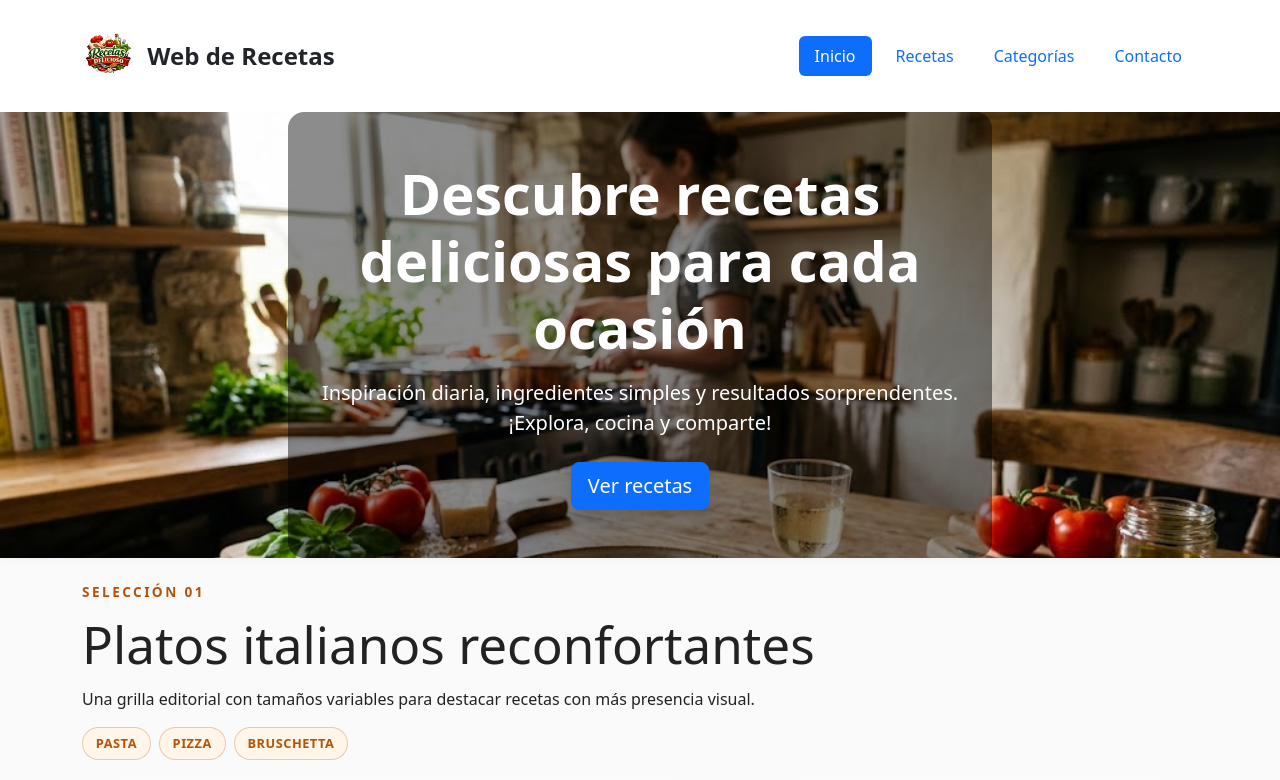
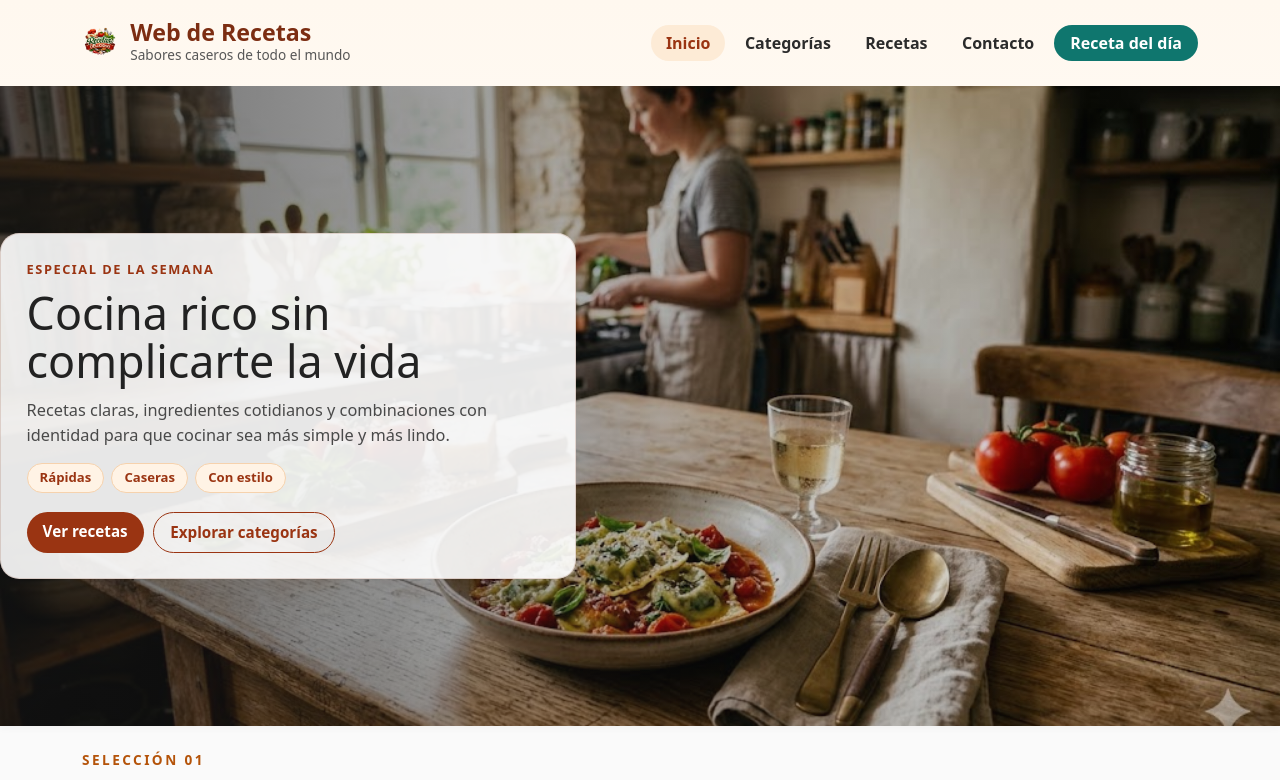
Before and after one commit to luchoNeiman/Web_de_recetas-maqueta-UMAI, a plain HTML site: page index.html in a window 1280 px wide. Shown: the top 780 px of the page. Drawn offline with nearby package versions, Linux system fonts and the light colour scheme.

Commit message:
mejore navbar y hero agregandole identidad visual

```diff
--- a/assets/css/styles.css
+++ b/assets/css/styles.css
@@ -45,31 +45,192 @@ select {
 
 /* HEADER */
 .header-main {
-    background: #fff;
+    background: linear-gradient(180deg, #fff8ef 0%, #ffffff 100%);
     box-shadow: 0 0.125rem 0.5rem rgba(0, 0, 0, 0.04);
     margin-bottom: 1.5rem;
 }
 
+.navbar-recetas {
+    align-items: center;
+    display: flex;
+    flex-wrap: wrap;
+    gap: 1rem;
+    justify-content: space-between;
+    padding-block: 1rem;
+}
+
+.brand-recetas {
+    align-items: center;
+    display: flex;
+    gap: 0.75rem;
+}
+
+.brand-copy {
+    display: grid;
+    gap: 0.1rem;
+}
+
+.brand-title {
+    color: #7c2d12;
+    font-size: 1.45rem;
+    font-weight: 800;
+    line-height: 1;
+}
+
+.brand-subtitle {
+    color: #575757;
+    font-size: 0.85rem;
+}
+
 .logo-header {
-    height: 5rem;
+    border-radius: 0.75rem;
+    height: 3.4rem;
     width: auto;
-    margin-right: 0.75rem;
+}
+
+.menu-recetas {
+    align-items: center;
+    display: flex;
+    flex-wrap: wrap;
+    gap: 0.35rem;
+    list-style: none;
+    margin: 0;
+    padding: 0;
+}
+
+.menu-link {
+    border-radius: 999rem;
+    color: #2b2b2b;
+    font-weight: 600;
+    padding: 0.45rem 0.9rem;
+    transition: background-color 150ms ease, color 150ms ease;
+}
+
+.menu-link:hover,
+.menu-link:focus-visible,
+.menu-link--active {
+    background: #fdebd6;
+    color: #9a3412;
+}
+
+.menu-cta {
+    background: #0f766e;
+    border-radius: 999rem;
+    color: #ffffff;
+    font-weight: 700;
+    padding: 0.45rem 1rem;
+    transition: background-color 150ms ease;
+}
+
+.menu-cta:hover,
+.menu-cta:focus-visible {
+    background: #0c615b;
 }
 
 /* HERO */
 .hero-section {
-    min-height: 22rem;
+    align-items: center;
+    display: flex;
+    min-height: 40rem;
     background-image: url('../img/banner.jpeg');
+    background-position: center;
     background-repeat: no-repeat;
     background-size: cover;
+    padding: 1.25rem 0;
+    position: relative;
+}
+
+.hero-section::before {
+    background: linear-gradient(90deg, rgba(24, 24, 24, 0.66) 0%, rgba(24, 24, 24, 0.28) 55%, rgba(24, 24, 24, 0.1) 100%);
+    content: "";
+    inset: 0;
+    position: absolute;
 }
 
 .hero-content {
-    padding: 3rem 1rem;
-    background: rgba(0, 0, 0, 0.45);
-    border-radius: 1rem;
-    max-width: 44rem;
-    margin: 0 auto;
+    background: rgba(255, 255, 255, 0.9);
+    border: 0.0625rem solid rgba(124, 45, 18, 0.16);
+    border-radius: 1.2rem;
+    color: #222;
+    margin-inline: 0;
+    max-width: 36rem;
+    padding: 1.6rem;
+    position: relative;
+    z-index: 1;
+}
+
+.hero-kicker {
+    color: #9a3412;
+    font-size: 0.8rem;
+    font-weight: 700;
+    letter-spacing: 0.12em;
+    margin-bottom: 0.6rem;
+    text-transform: uppercase;
+}
+
+.hero-content h1 {
+    font-size: clamp(1.8rem, 3.5vw, 3rem);
+    line-height: 1.08;
+    margin-bottom: 0.8rem;
+}
+
+.hero-description {
+    color: #494949;
+    font-size: 1.02rem;
+    margin-bottom: 1rem;
+}
+
+.hero-tags {
+    display: flex;
+    flex-wrap: wrap;
+    gap: 0.45rem;
+    list-style: none;
+    margin: 0 0 1.2rem;
+    padding: 0;
+}
+
+.hero-tags li {
+    background: #fff3e5;
+    border: 0.0625rem solid #f6d2ad;
+    border-radius: 999rem;
+    color: #9a3412;
+    font-size: 0.82rem;
+    font-weight: 700;
+    padding: 0.25rem 0.75rem;
+}
+
+.hero-actions {
+    display: flex;
+    flex-wrap: wrap;
+    gap: 0.6rem;
+    margin: 0;
+}
+
+.hero-btn {
+    border-radius: 999rem;
+    font-size: 0.95rem;
+    font-weight: 700;
+    padding: 0.5rem 1rem;
+}
+
+.hero-btn--primary {
+    background: #9a3412;
+    color: #fff;
+}
+
+.hero-btn--primary:hover,
+.hero-btn--primary:focus-visible {
+    background: #7c2d12;
+}
+
+.hero-btn--ghost {
+    border: 0.0625rem solid #9a3412;
+    color: #9a3412;
+}
+
+.hero-btn--ghost:hover,
+.hero-btn--ghost:focus-visible {
+    background: #fff3e5;
 }
 
 
@@ -323,6 +484,42 @@ select {
 }
 
 @media (max-width: 40rem) {
+    .hero-section {
+        min-height: 23rem;
+        padding: 1rem 0;
+    }
+
+    .hero-content {
+        margin-inline: 0.8rem;
+        max-width: none;
+    }
+
+    .hero-actions {
+        gap: 0.45rem;
+    }
+
+    .hero-btn {
+        text-align: center;
+        width: 100%;
+    }
+
+    .navbar-recetas {
+        justify-content: center;
+        text-align: center;
+    }
+
+    .brand-recetas {
+        justify-content: center;
+    }
+
+    .brand-subtitle {
+        font-size: 0.8rem;
+    }
+
+    .menu-recetas {
+        justify-content: center;
+    }
+
     .recipe-grid {
         grid-template-columns: 1fr;
     }
--- a/index.html
+++ b/index.html
@@ -21,24 +21,37 @@
 
 <body>
     <header class="header-main">
-        <nav class="container d-flex flex-wrap justify-content-between align-items-center py-3" aria-label="Navegación principal">
-            <a href="#" class="d-flex align-items-center mb-2 mb-lg-0 text-dark text-decoration-none">
+        <nav class="container navbar-recetas" aria-label="Navegación principal">
+            <a href="#" class="brand-recetas">
                 <img src="assets/img/logo.png" alt="Logo Web de Recetas" class="logo-header">
-                <span class="fs-4 fw-bold">Web de Recetas</span>
+                <span class="brand-copy">
+                    <span class="brand-title">Web de Recetas</span>
+                    <span class="brand-subtitle">Sabores caseros de todo el mundo</span>
+                </span>
             </a>
-            <ul class="nav nav-pills gap-2 mb-0">
-                <li class="nav-item"><a href="#" class="nav-link active" aria-current="page">Inicio</a></li>
-                <li class="nav-item"><a href="#recetas" class="nav-link">Recetas</a></li>
-                <li class="nav-item"><a href="#categorias" class="nav-link">Categorías</a></li>
-                <li class="nav-item"><a href="#contacto" class="nav-link">Contacto</a></li>
+            <ul class="menu-recetas">
+                <li><a href="#" class="menu-link menu-link--active" aria-current="page">Inicio</a></li>
+                <li><a href="#categorias" class="menu-link">Categorías</a></li>
+                <li><a href="#recetas" class="menu-link">Recetas</a></li>
+                <li><a href="#contacto" class="menu-link">Contacto</a></li>
+                <li><a href="#categorias" class="menu-cta">Receta del día</a></li>
             </ul>
         </nav>
-        <section class="hero-section text-center text-white d-flex align-items-center justify-content-center">
-            <div class="hero-content">
-                <h1 class="display-4 fw-bold mb-3">Descubre recetas deliciosas para cada ocasión</h1>
-                <p class="lead mb-4">Inspiración diaria, ingredientes simples y resultados sorprendentes. ¡Explora, cocina y comparte!</p>
-                <a href="#recetas" class="btn btn-lg btn-primary shadow">Ver recetas</a>
-            </div>
+        <section class="hero-section" aria-label="Presentación principal">
+            <article class="hero-content container">
+                <p class="hero-kicker">Especial de la semana</p>
+                <h1>Cocina rico sin complicarte la vida</h1>
+                <p class="hero-description">Recetas claras, ingredientes cotidianos y combinaciones con identidad para que cocinar sea más simple y más lindo.</p>
+                <ul class="hero-tags" role="list">
+                    <li>Rápidas</li>
+                    <li>Caseras</li>
+                    <li>Con estilo</li>
+                </ul>
+                <p class="hero-actions">
+                    <a href="#recetas" class="hero-btn hero-btn--primary">Ver recetas</a>
+                    <a href="#categorias" class="hero-btn hero-btn--ghost">Explorar categorías</a>
+                </p>
+            </article>
         </section>
     </header>
 
```
